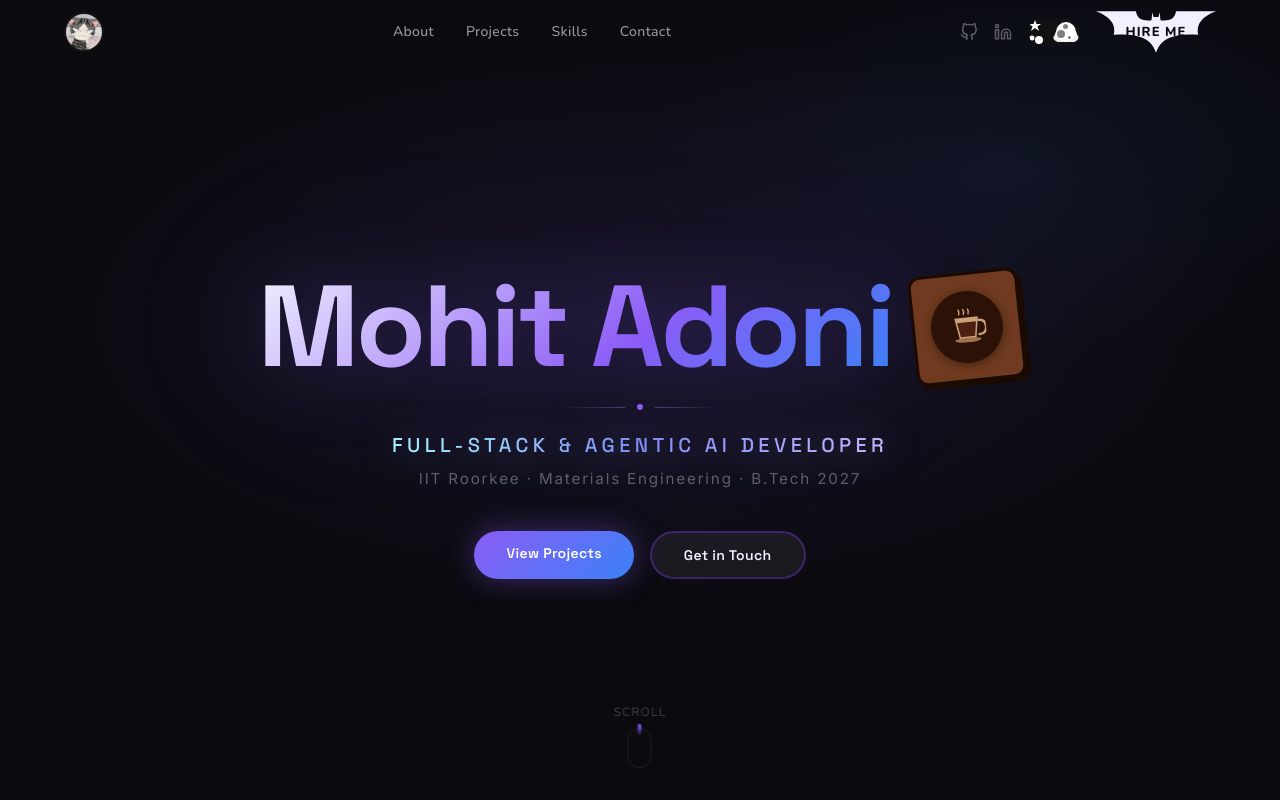
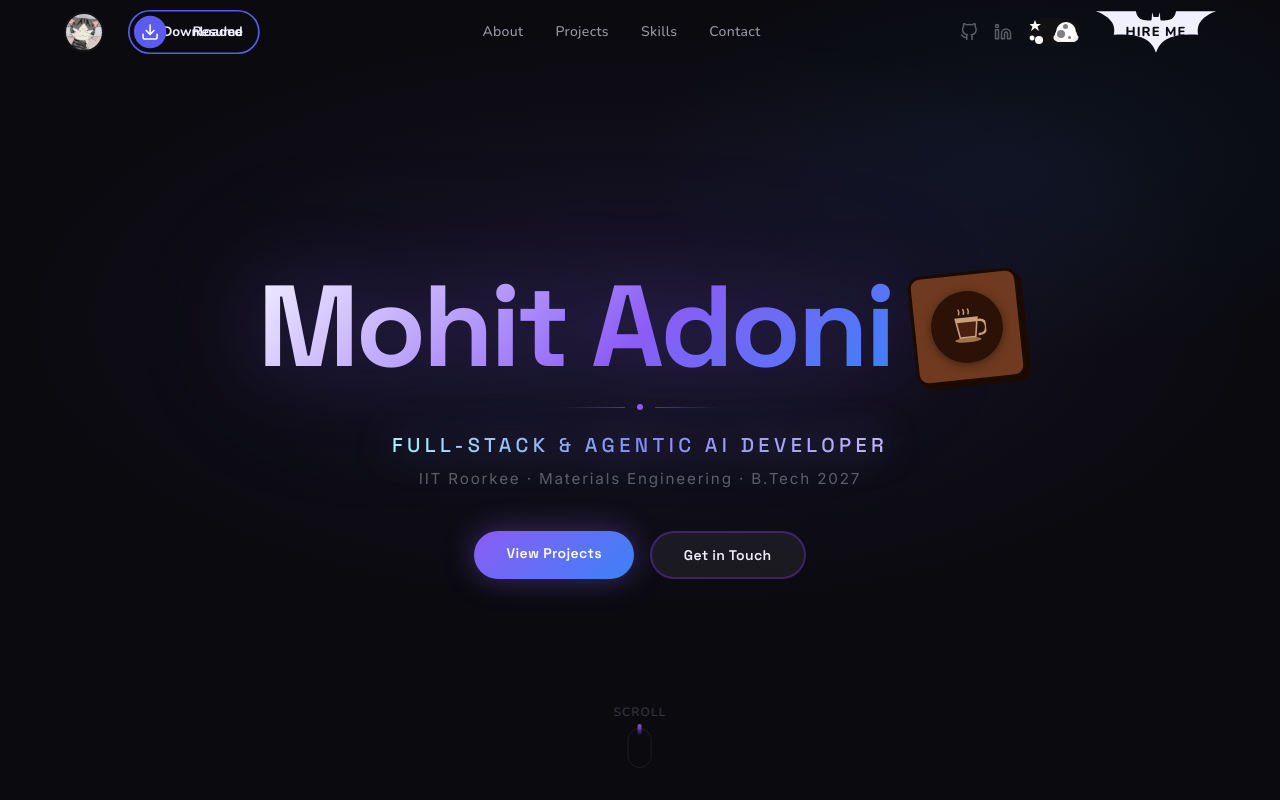
Before and after one commit to genosis18m/genosis18m.github.io, a Next.js app: page / in a window 1280 px wide. Shown: the top 800 px of the page. Built offline with nearby package versions, Linux system fonts and the light colour scheme.

Commit message:
Added Animated Download Resume feature

```diff
--- a/app/globals.css
+++ b/app/globals.css
@@ -425,3 +425,217 @@ body {
   95% { content: "2"; right: 0; }
   100% { content: ""; right: 0; }
 }
+
+/* UIverse Resume Download Button */
+.resume-btn-container {
+  padding: 0;
+  margin: 0;
+  box-sizing: border-box;
+  display: flex;
+  justify-content: center;
+  align-items: center;
+  transform: scale(0.85);
+  transform-origin: left center;
+}
+
+.resume-label {
+  background-color: transparent;
+  border: 2px solid rgb(91, 91, 240);
+  display: flex;
+  align-items: center;
+  border-radius: 50px;
+  width: 155px;
+  cursor: pointer;
+  transition: all 0.4s ease;
+  padding: 5px;
+  position: relative;
+}
+
+.resume-label::before {
+  content: "";
+  position: absolute;
+  top: 0;
+  bottom: 0;
+  left: 0;
+  right: 0;
+  background-color: #fff;
+  width: 8px;
+  height: 8px;
+  transition: all 0.4s ease;
+  border-radius: 100%;
+  margin: auto;
+  opacity: 0;
+  visibility: hidden;
+}
+
+.resume-label .input {
+  display: none;
+}
+
+.resume-label .title {
+  font-size: 16px;
+  color: var(--text-primary);
+  transition: all 0.4s ease;
+  position: absolute;
+  right: 18px;
+  top: 50%;
+  transform: translateY(-50%);
+  text-align: center;
+}
+
+.resume-label .title:last-child {
+  opacity: 0;
+  visibility: hidden;
+}
+
+.resume-label .circle {
+  height: 38px;
+  width: 38px;
+  border-radius: 50%;
+  background-color: rgb(91, 91, 240);
+  display: flex;
+  justify-content: center;
+  align-items: center;
+  transition: all 0.4s ease;
+  position: relative;
+  box-shadow: 0 0 0 0 rgb(255, 255, 255);
+  overflow: hidden;
+}
+
+.resume-label .circle .icon {
+  color: #fff;
+  width: 22px;
+  position: absolute;
+  top: 50%;
+  left: 50%;
+  transform: translate(-50%, -50%);
+  transition: all 0.4s ease;
+}
+
+.resume-label .circle .square {
+  aspect-ratio: 1;
+  width: 18px;
+  border-radius: 2px;
+  background-color: transparent;
+  opacity: 0;
+  visibility: hidden;
+  position: absolute;
+  top: 50%;
+  left: 50%;
+  transform: translate(-50%, -50%);
+  transition: all 0.4s ease;
+}
+
+.resume-label .circle::before {
+  content: "";
+  position: absolute;
+  left: 0;
+  top: 0;
+  background-color: #3333a8;
+  width: 100%;
+  height: 0;
+  transition: all 0.4s ease;
+}
+
+.resume-label:has(.input:checked) {
+  width: 50px;
+  animation: installed 0.4s ease 3.5s forwards;
+}
+
+.resume-label:has(.input:checked)::before {
+  animation: rotate 3s ease-in-out 0.4s forwards;
+}
+
+.resume-label .input:checked + .title + .title + .circle {
+  animation:
+    pulse 1s forwards,
+    circleDelete 0.2s ease 3.5s forwards;
+  rotate: 180deg;
+}
+
+.resume-label .input:checked + .title + .title + .circle::before {
+  animation: installing 3s ease-in-out forwards;
+}
+
+.resume-label .input:checked + .title + .title + .circle .icon {
+  opacity: 0;
+  visibility: hidden;
+}
+
+.resume-label .input:checked ~ .circle .square {
+  opacity: 1;
+  visibility: visible;
+}
+
+.resume-label .input:checked ~ .title {
+  opacity: 0;
+  visibility: hidden;
+}
+
+.resume-label .input:checked ~ .title:last-child {
+  animation: showInstalledMessage 0.4s ease 3.5s forwards;
+}
+
+@keyframes pulse {
+  0% {
+    scale: 0.95;
+    box-shadow: 0 0 0 0 rgba(139, 92, 246, 0.7);
+  }
+  70% {
+    scale: 1;
+    box-shadow: 0 0 0 16px rgba(139, 92, 246, 0);
+  }
+  100% {
+    scale: 0.95;
+    box-shadow: 0 0 0 0 rgba(139, 92, 246, 0);
+  }
+}
+
+@keyframes installing {
+  from {
+    height: 0;
+  }
+  to {
+    height: 100%;
+  }
+}
+
+@keyframes rotate {
+  0% {
+    transform: rotate(-90deg) translate(27px) rotate(0);
+    opacity: 1;
+    visibility: visible;
+  }
+  99% {
+    transform: rotate(270deg) translate(27px) rotate(270deg);
+    opacity: 1;
+    visibility: visible;
+  }
+  100% {
+    opacity: 0;
+    visibility: hidden;
+  }
+}
+
+@keyframes installed {
+  100% {
+    width: 160px;
+    border-color: rgb(35, 174, 35);
+  }
+}
+
+@keyframes circleDelete {
+  100% {
+    opacity: 0;
+    visibility: hidden;
+  }
+}
+
+@keyframes showInstalledMessage {
+  100% {
+    opacity: 1;
+    visibility: visible;
+    right: 30px;
+    color: rgb(35, 174, 35);
+  }
+}
--- a/components/Navbar.tsx
+++ b/components/Navbar.tsx
@@ -3,6 +3,7 @@
 import { useState, useEffect } from 'react'
 import { FiGithub, FiLinkedin, FiMenu, FiX } from 'react-icons/fi'
 import ThemeToggle from '@/components/ThemeToggle'
+import ResumeButton from './ResumeButton'
 
 const navLinks = [
   { label: 'About', href: '#about' },
@@ -99,8 +100,9 @@ export default function Navbar() {
       `}</style>
 
       <div className="section-container">
-        <div className="flex items-center justify-between h-16">
-          {/* Logo */}
+        <div className="flex items-center justify-between h-16 w-full">
+          {/* Logo & Resume Block */}
+          <div className="flex items-center gap-6">
             <a
               href="#home"
               className="flex items-center justify-center overflow-hidden rounded-full border-2 border-transparent hover:border-[#8B5CF6] transition-all duration-300"
@@ -113,6 +115,12 @@ export default function Navbar() {
                 className="w-full h-full object-cover"
               />
             </a>
+
+            {/* Download Resume Component */}
+            <div className="hidden sm:block">
+              <ResumeButton />
+            </div>
+          </div>
 
           {/* Desktop links */}
           <div className="hidden md:flex items-center gap-8">
--- /dev/null
+++ b/components/ResumeButton.tsx
@@ -0,0 +1,58 @@
+'use client'
+
+import { useRef } from 'react'
+
+export default function ResumeButton() {
+  const handleDownload = (e: React.ChangeEvent<HTMLInputElement>) => {
+    if (e.target.checked) {
+      setTimeout(() => {
+        const link = document.createElement('a')
+        link.href = '/MohitAdoni_Resume_main.pdf'
+        link.download = 'MohitAdoni_Resume.pdf'
+        document.body.appendChild(link)
+        link.click()
+        document.body.removeChild(link)
+      }, 1500) // Delay to let the installation animation play partially before browser popup
+    }
+  }
+
+  return (
+    <div className="resume-btn-container">
+      <label className="resume-label">
+        <input type="checkbox" className="input" onChange={handleDownload} />
+        <span className="title font-display font-bold">Resume</span>
+        <span className="title font-display font-bold">Downloaded</span>
+        <div className="circle">
+          <svg
+            className="icon"
+            xmlns="http://www.w3.org/2000/svg"
+            viewBox="0 0 24 24"
+            fill="none"
+            stroke="currentColor"
+            strokeWidth="2"
+            strokeLinecap="round"
+            strokeLinejoin="round"
+          >
+            <path d="M21 15v4a2 2 0 0 1-2 2H5a2 2 0 0 1-2-2v-4" />
+            <polyline points="7 10 12 15 17 10" />
+            <line x1="12" y1="15" x2="12" y2="3" />
+          </svg>
+          <div className="square">
+            <svg
+              xmlns="http://www.w3.org/2000/svg"
+              viewBox="0 0 24 24"
+              fill="none"
+              stroke="#23ae23"
+              strokeWidth="3"
+              strokeLinecap="round"
+              strokeLinejoin="round"
+              className="w-full h-full p-0.5"
+            >
+              <polyline points="20 6 9 17 4 12" />
+            </svg>
+          </div>
+        </div>
+      </label>
+    </div>
+  )
+}
```
Also changed, not shown: 1 other file (tests, documents, lock files or other folders). Lines whose indentation alone changed are shown as unchanged.
